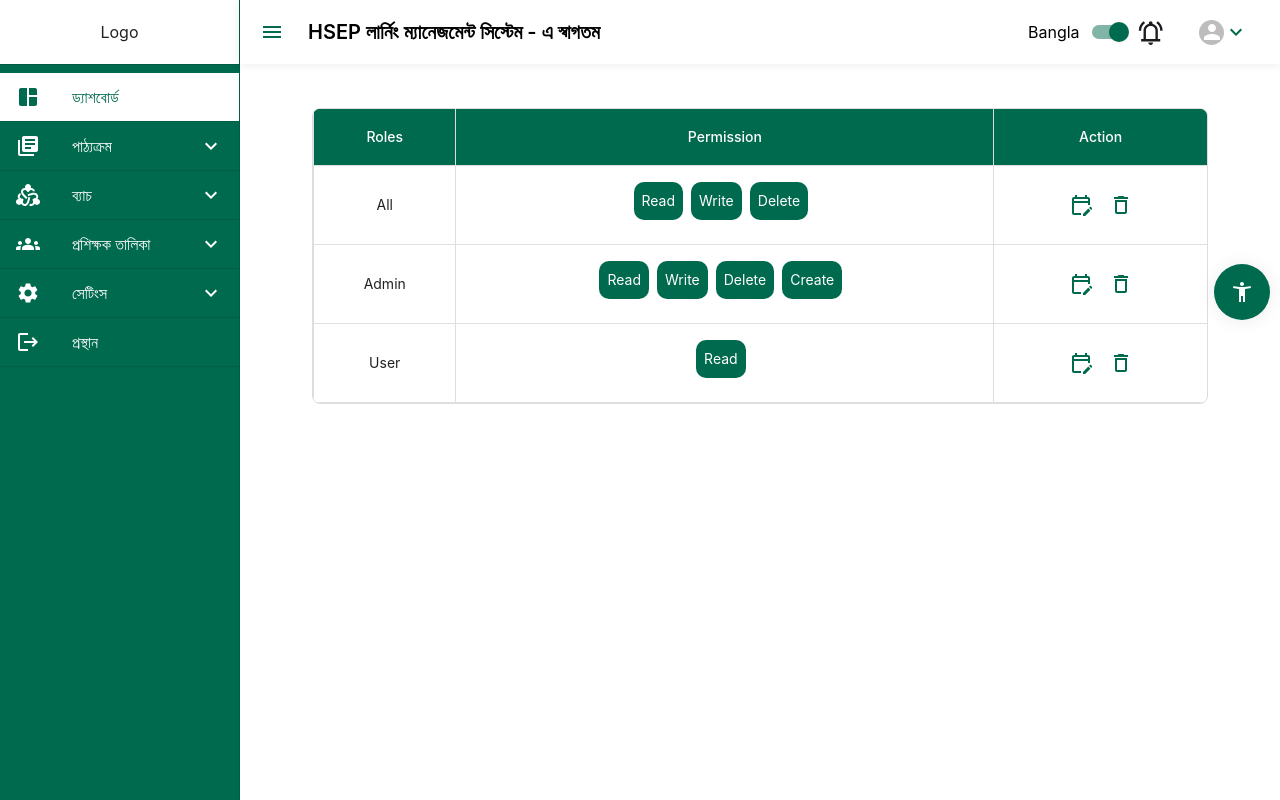
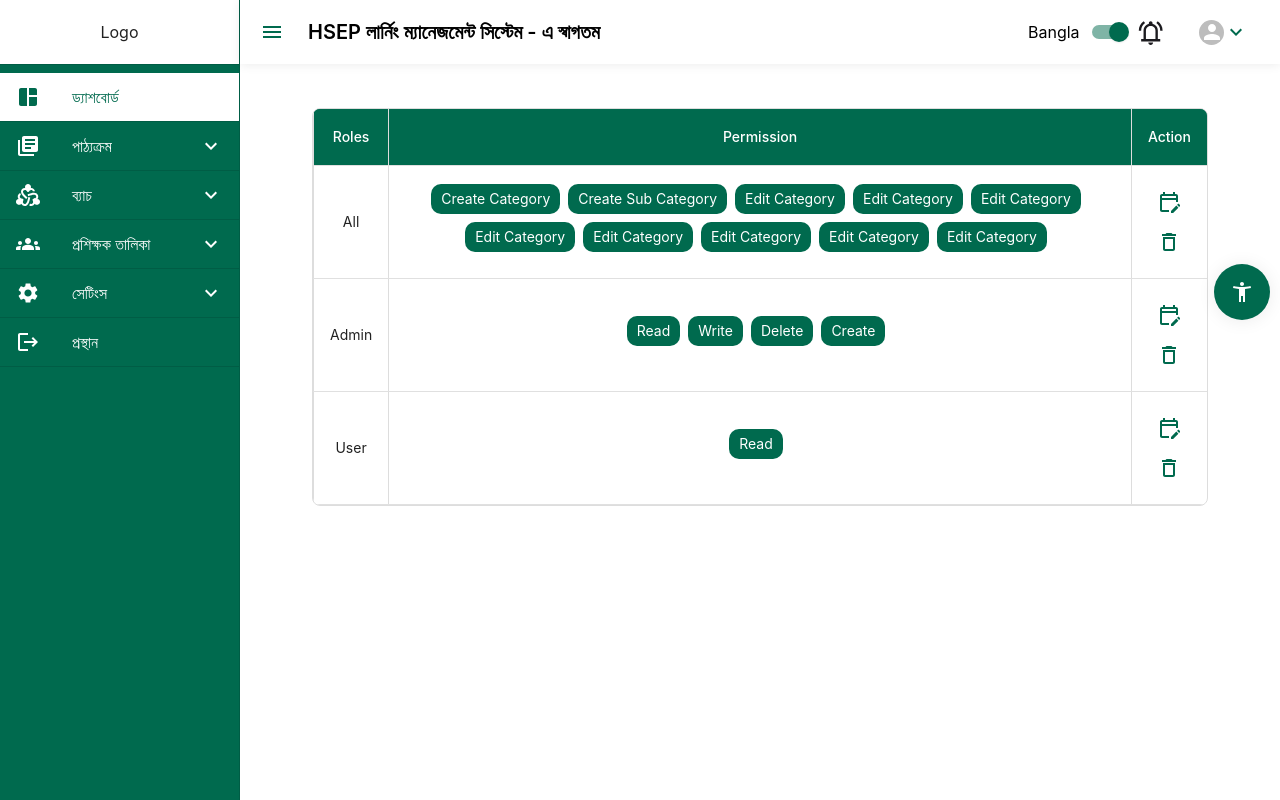
Before and after one commit to affan-habib/admin-panel, a React (Create React App) app: page /role-list in a window 1280 px wide. Built offline with nearby package versions, Linux system fonts and the light colour scheme.

Commit message:
Added some more badges

```diff
--- a/src/views/roleList/RoleList.tsx
+++ b/src/views/roleList/RoleList.tsx
@@ -33,7 +33,7 @@ interface Data {
 const tableData: Data[] = [
   {
     role: 'All',
-    permissions: ['Read', 'Write', 'Delete'],
+    permissions: ['Create Category', 'Create Sub Category', 'Edit Category', 'Edit Category','Edit Category','Edit Category','Edit Category','Edit Category','Edit Category','Edit Category'],
   },
   {
     role: 'Admin',
@@ -72,9 +72,9 @@ const RoleList: React.FC = () => {
               {tableData.map((row, rowIndex) => (
                 <TableRow key={rowIndex}>
                   <TableCell sx={{ textAlign: 'center', borderLeft: '1px solid #ddd' }}>{row.role}</TableCell>
-                  <TableCell sx={{ textAlign: 'center', borderLeft: '1px solid #ddd' }}>
+                  <TableCell sx={{ textAlign: 'center', borderLeft: '1px solid #ddd', width:'800px' }}>
                     {row.permissions.map((permission, index) => (
-                      <Badge key={index} color="primary" sx={{ backgroundColor: 'rgba(0, 106, 78, 1)', color: 'white', padding: '8px', borderRadius: '10px', marginBottom: '8px', marginRight: 1 }}>
+                      <Badge key={index} color="primary" sx={{ backgroundColor: 'rgba(0, 106, 78, 1)', color: 'white', padding: '4px 10px 4px 10px',  borderRadius: '10px', marginBottom: '8px', marginRight: 1 }}>
                         {permission}
                       </Badge>
                     ))}
```
